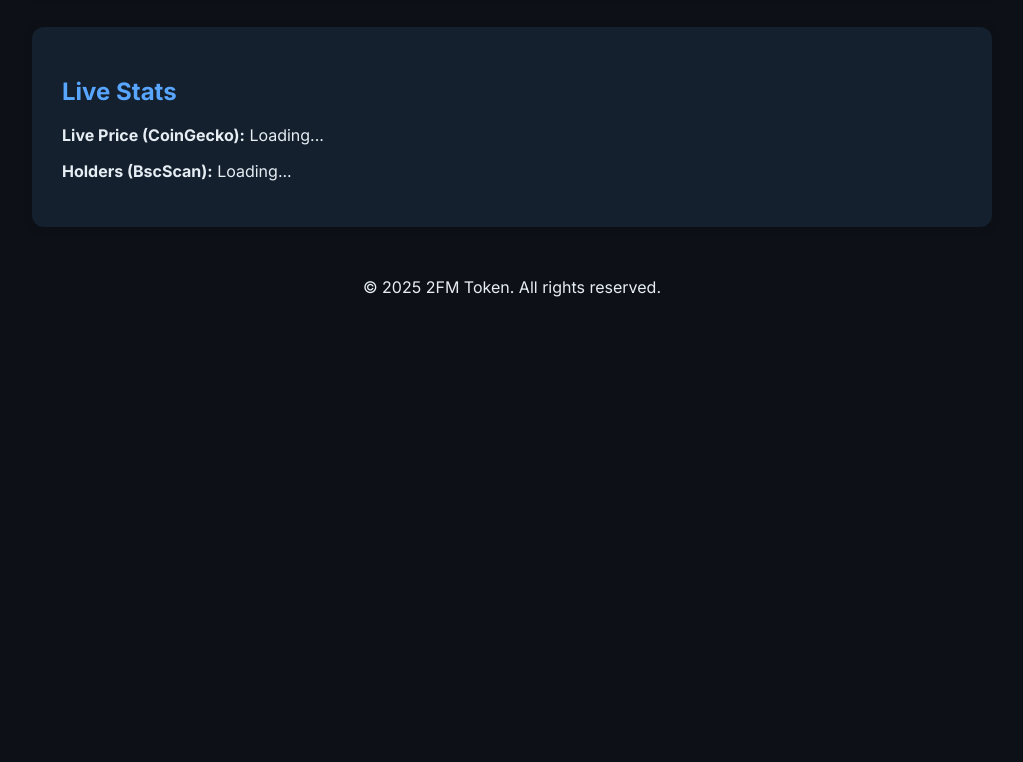
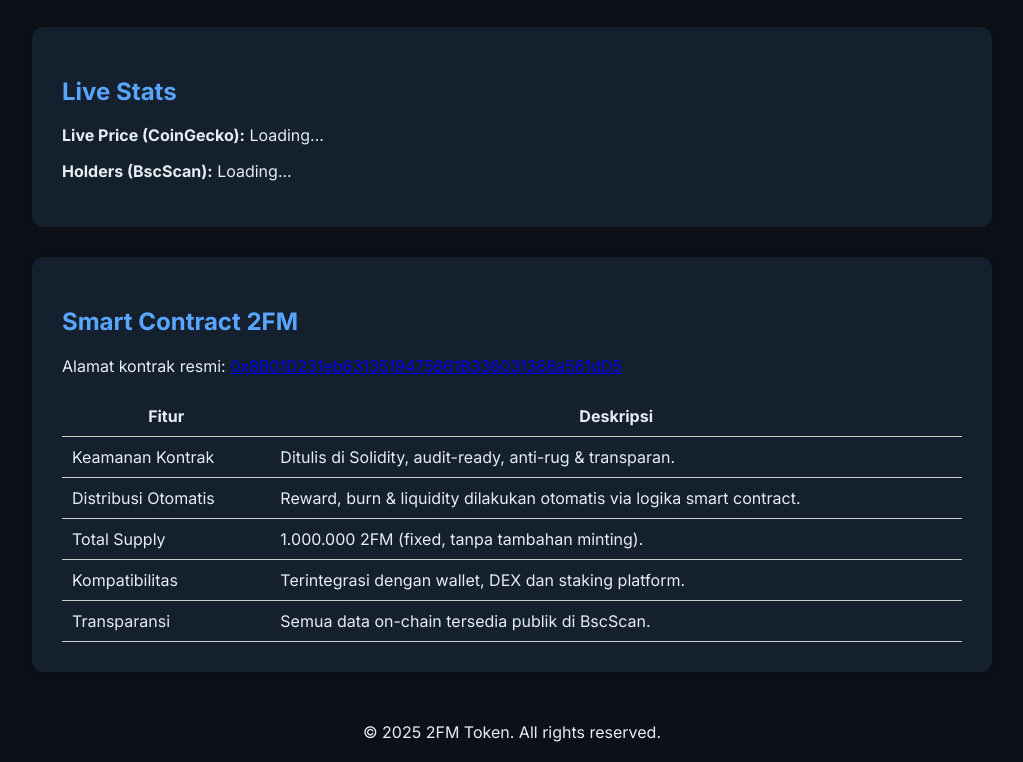
Before and after one commit to surgimans01/2fm-website, a plain HTML site: page index.html in a window 1280 px wide. Shown: the part 898-1660 px from the top of the page, without its empty margins (128-1151 px from the left). Before the commit the page ends 1215 px from the top, so only its background shows below. Drawn offline with Linux system fonts and the light colour scheme.

Commit message:
Update index.html

```diff
--- a/index.html
+++ b/index.html
@@ -123,6 +123,23 @@
     <p><strong>Holders (BscScan):</strong> <span id="holders">Loading...</span></p>
   </section>
 
+  <section class="section">
+  <h2>Smart Contract 2FM</h2>
+  <p>Alamat kontrak resmi:
+    <a href="https://bscscan.com/token/0x8B01D231eb6313519475661B336031368a561dD5" target="_blank">
+      0x8B01D231eb6313519475661B336031368a561dD5
+    </a>
+  </p>
+  <table>
+    <tr><th>Fitur</th><th>Deskripsi</th></tr>
+    <tr><td>Keamanan Kontrak</td><td>Ditulis di Solidity, audit-ready, anti-rug & transparan.</td></tr>
+    <tr><td>Distribusi Otomatis</td><td>Reward, burn & liquidity dilakukan otomatis via logika smart contract.</td></tr>
+    <tr><td>Total Supply</td><td>1.000.000 2FM (fixed, tanpa tambahan minting).</td></tr>
+    <tr><td>Kompatibilitas</td><td>Terintegrasi dengan wallet, DEX dan staking platform.</td></tr>
+    <tr><td>Transparansi</td><td>Semua data on-chain tersedia publik di BscScan.</td></tr>
+  </table>
+  </section>
+
   <footer>
     © 2025 2FM Token. All rights reserved.
   </footer>
```
